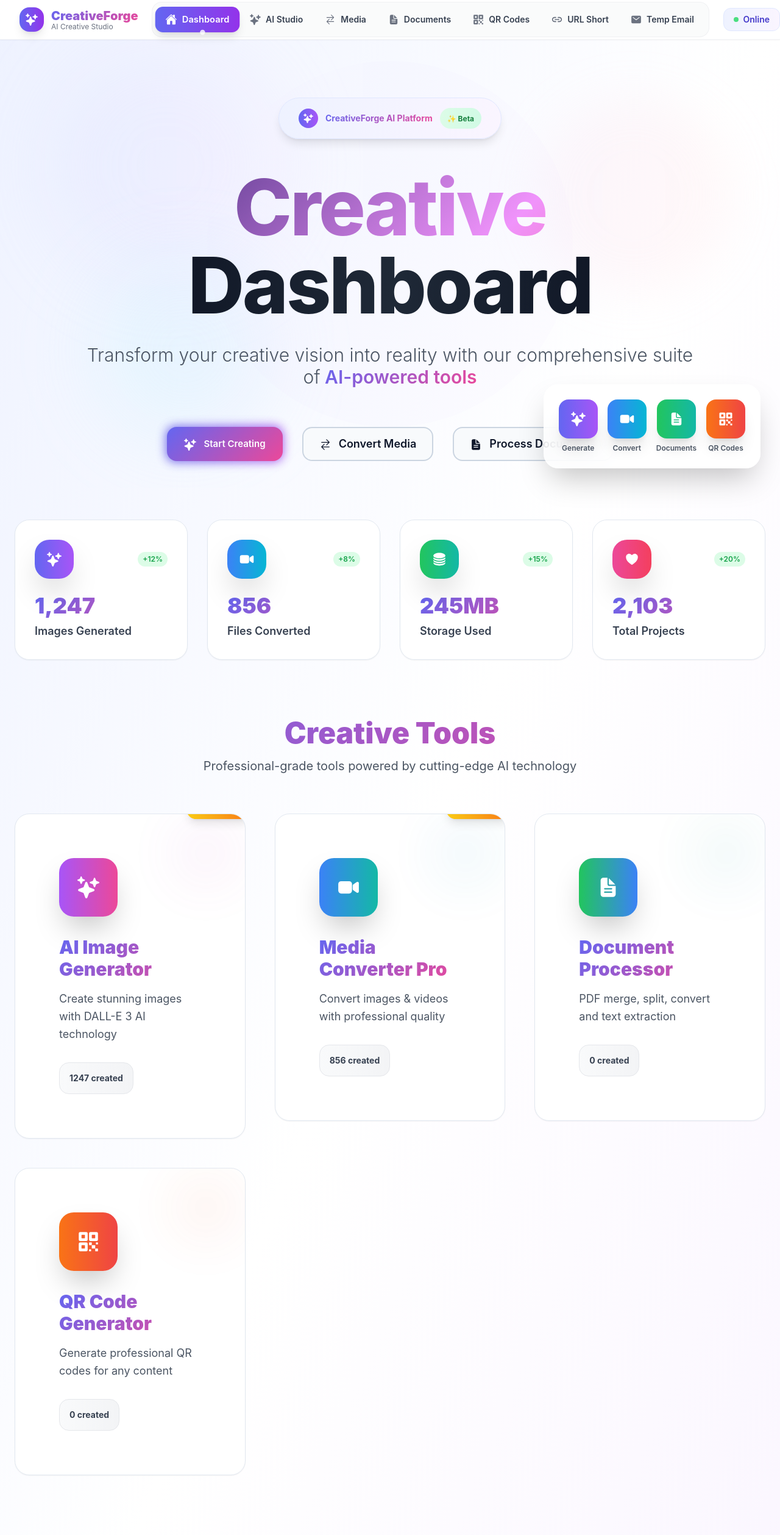
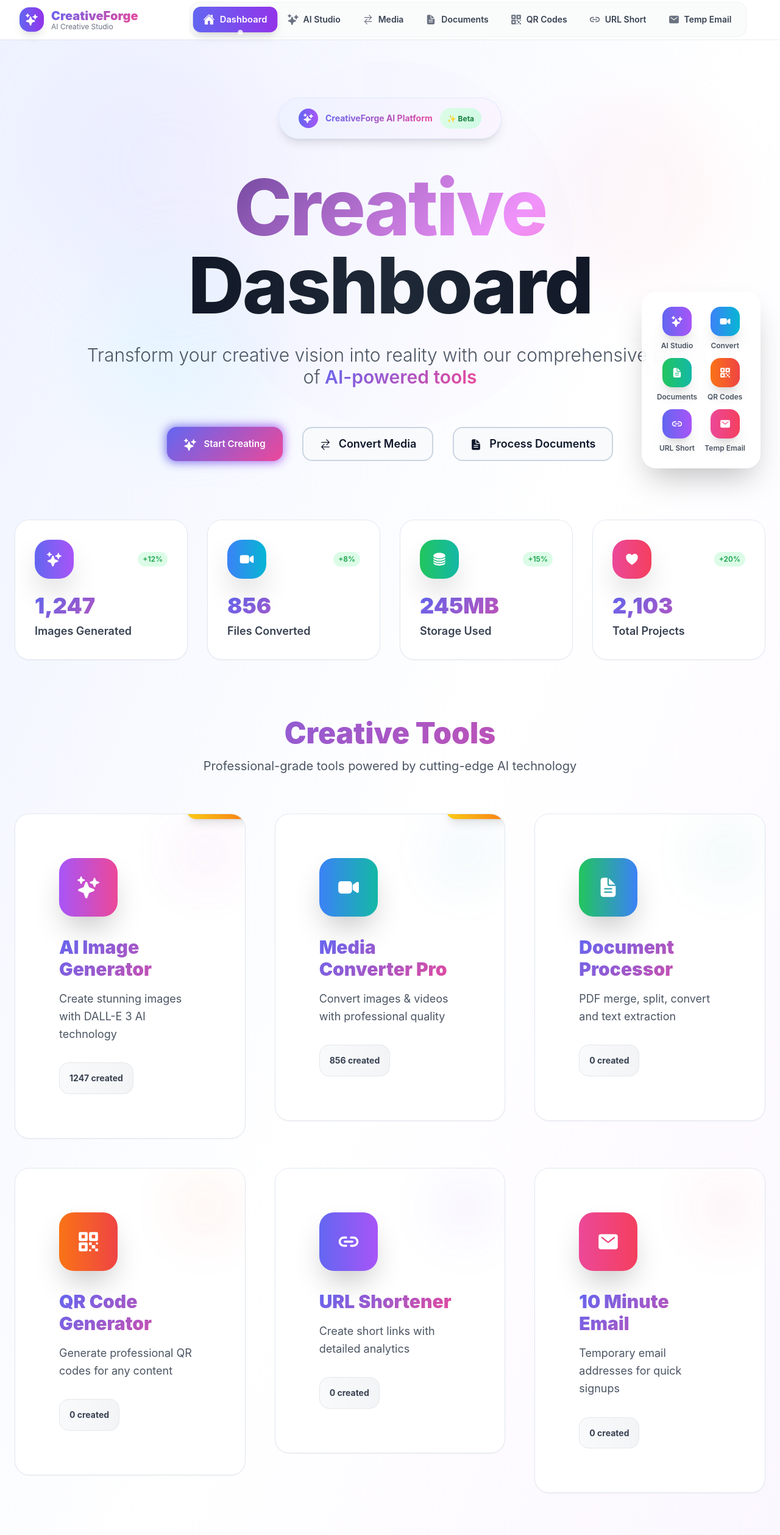
Before and after one commit to SakithLiyanage/CreativeForge-Creative-Studio, a React (Create React App) app in the folder client/: page / in a window 1280 px wide. Shown: the top 2517 px of the page at 61% size. Built offline with nearby package versions, Linux system fonts and the light colour scheme; the HTML template or start-up script is replaced by a standard one.

Commit message:
feat: Update AdvancedNavbar and Dashboard components to include URL shortener and temporary email features

```diff
--- a/client/src/components/AdvancedNavbar.js
+++ b/client/src/components/AdvancedNavbar.js
@@ -73,13 +73,7 @@ const AdvancedNavbar = () => {
             </div>
           </div>
 
-          {/* Right side - CTA or User Menu */}
-          <div className="hidden lg:flex items-center space-x-4 flex-shrink-0">
-            <div className="flex items-center space-x-2 bg-gradient-to-r from-indigo-50 to-purple-50 px-4 py-2 rounded-xl border border-indigo-100">
-              <div className="w-2 h-2 bg-green-400 rounded-full animate-pulse"></div>
-              <span className="text-sm font-semibold text-indigo-700">Online</span>
-            </div>
-          </div>
+
 
           {/* Mobile menu button */}
           <div className="lg:hidden">
--- a/client/src/components/Dashboard.js
+++ b/client/src/components/Dashboard.js
@@ -13,7 +13,9 @@ import {
   IoStar,
   IoSwapHorizontal,
   IoDocumentText,
-  IoQrCode
+  IoQrCode,
+  IoLink,
+  IoMail
 } from 'react-icons/io5';
 import { Link } from 'react-router-dom';
 import axios from 'axios';
@@ -117,6 +119,22 @@ const Dashboard = () => {
       icon: IoQrCode,
       color: 'from-orange-500 to-red-500',
       path: '/qr',
+      count: 0
+    },
+    {
+      name: 'URL Shortener',
+      description: 'Create short links with detailed analytics',
+      icon: IoLink,
+      color: 'from-indigo-500 to-purple-500',
+      path: '/url-shortener',
+      count: 0
+    },
+    {
+      name: '10 Minute Email',
+      description: 'Temporary email addresses for quick signups',
+      icon: IoMail,
+      color: 'from-pink-500 to-rose-500',
+      path: '/temp-email',
       count: 0
     }
   ];
@@ -362,12 +380,14 @@ const Dashboard = () => {
       {/* Enhanced Floating Action Panel */}
       <div className="fixed bottom-8 right-8 z-50">
         <div className="bg-white/80 backdrop-blur-xl p-6 rounded-3xl shadow-2xl border border-white/20">
-          <div className="flex space-x-4">
+          <div className="grid grid-cols-2 gap-3">
             {[
-              { to: '/generate', icon: IoSparkles, gradient: 'from-indigo-500 to-purple-500', label: 'Generate' },
+              { to: '/generate', icon: IoSparkles, gradient: 'from-indigo-500 to-purple-500', label: 'AI Studio' },
               { to: '/convert', icon: IoVideocam, gradient: 'from-blue-500 to-cyan-500', label: 'Convert' },
               { to: '/documents', icon: IoDocumentText, gradient: 'from-green-500 to-teal-500', label: 'Documents' },
-              { to: '/qr', icon: IoQrCode, gradient: 'from-orange-500 to-red-500', label: 'QR Codes' }
+              { to: '/qr', icon: IoQrCode, gradient: 'from-orange-500 to-red-500', label: 'QR Codes' },
+              { to: '/url-shortener', icon: IoLink, gradient: 'from-indigo-500 to-purple-500', label: 'URL Short' },
+              { to: '/temp-email', icon: IoMail, gradient: 'from-pink-500 to-rose-500', label: 'Temp Email' }
             ].map((action, index) => (
               <Link
                 key={index}
@@ -375,8 +395,8 @@ const Dashboard = () => {
                 className="group flex flex-col items-center space-y-2"
                 title={action.label}
               >
-                <div className={`w-16 h-16 bg-gradient-to-r ${action.gradient} rounded-2xl flex items-center justify-center hover-scale shadow-xl group-hover:shadow-2xl transition-all duration-300`}>
-                  <action.icon className="text-white text-2xl" />
+                <div className={`w-12 h-12 bg-gradient-to-r ${action.gradient} rounded-2xl flex items-center justify-center hover-scale shadow-xl group-hover:shadow-2xl transition-all duration-300`}>
+                  <action.icon className="text-white text-lg" />
                 </div>
                 <span className="text-xs font-semibold text-gray-600 group-hover:text-gray-900 transition-colors duration-200">
                   {action.label}
```
